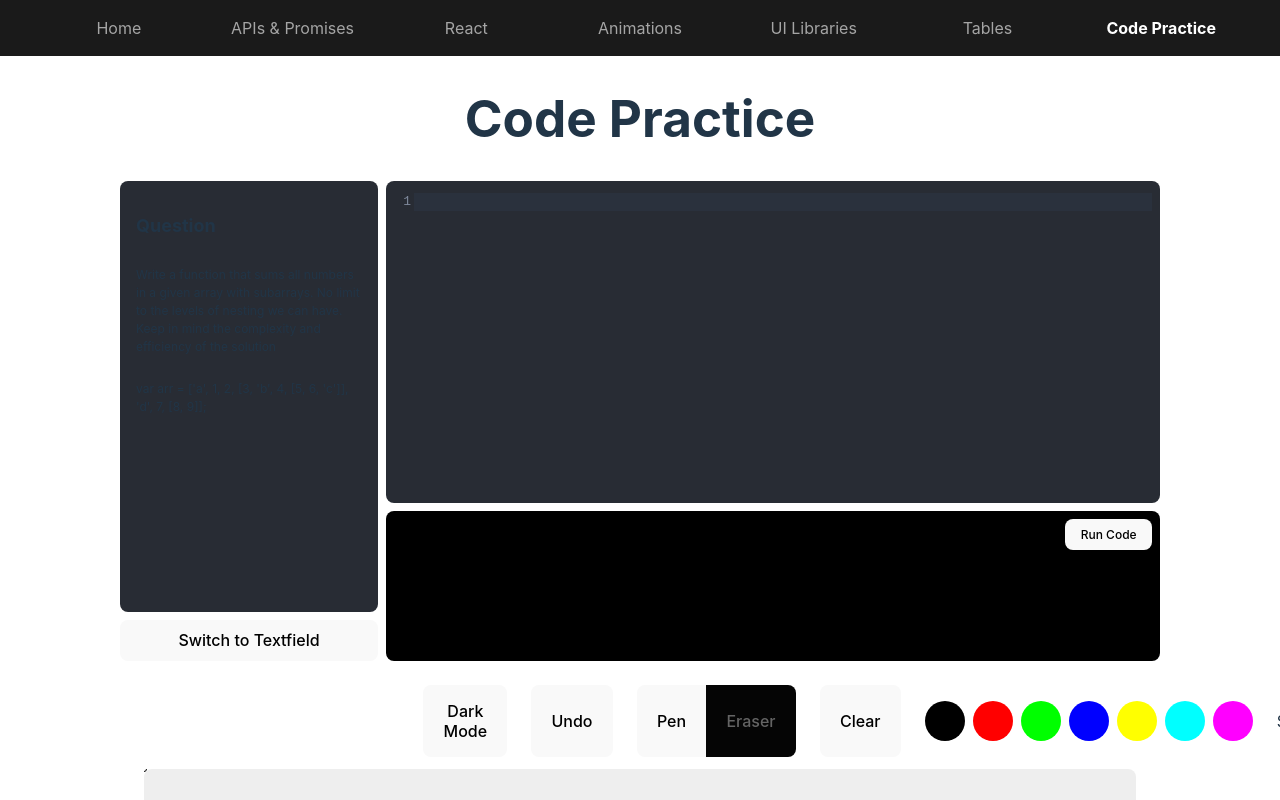
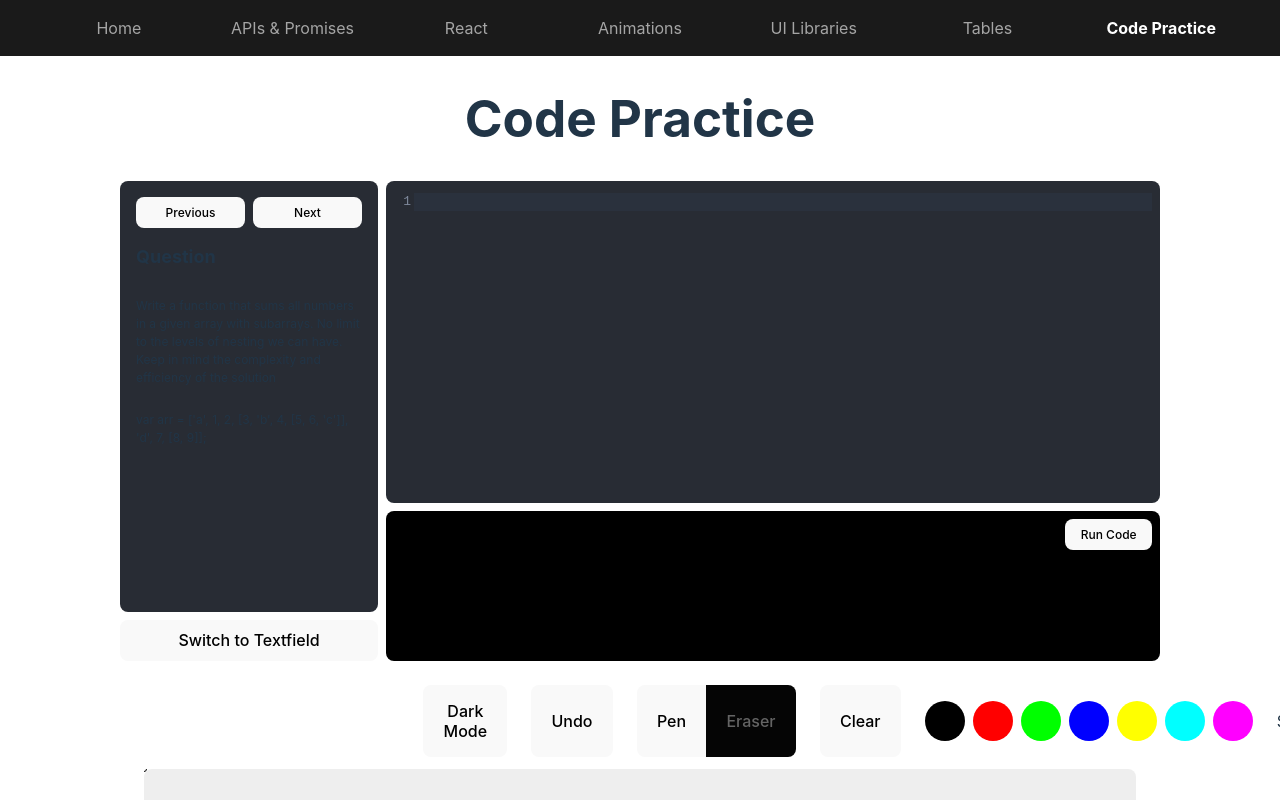
Before and after one commit to jon-slva/frontend-practice, a React (Vite) app: page /code-practice in a window 1280 px wide. Shown: the top 800 px of the page. Built offline with nearby package versions, Linux system fonts and the light colour scheme.

Commit message:
Add question navigation buttons

```diff
--- a/src/components/Ide/Ide.jsx
+++ b/src/components/Ide/Ide.jsx
@@ -1,7 +1,6 @@
 import { useEffect, useRef } from 'react';
 import { EditorState } from '@codemirror/state';
 import { EditorView, keymap, highlightSpecialChars, drawSelection, highlightActiveLine, lineNumbers } from '@codemirror/view';
-// import { defaultHighlightStyle } from '@codemirror/language';
 import { defaultKeymap, historyKeymap, history } from '@codemirror/commands';
 import { javascript } from '@codemirror/lang-javascript';
 import { searchKeymap, highlightSelectionMatches } from '@codemirror/search';
--- a/src/pages/CodePractice/CodePractice.jsx
+++ b/src/pages/CodePractice/CodePractice.jsx
@@ -9,11 +9,23 @@ const CodePractice = () => {
 	const [showWhiteboard, setShowWhiteboard] = useState(true); // State variable to toggle between Whiteboard and TextField
 	const [textFieldValue, setTextFieldValue] = useState(''); // State variable for the text field value
 	const [questionIndex, setQuestionIndex] = useState(questionCards[0]); // State variable for the question index
+	const [currentQuestion, setCurrentQuestion] = useState(questionCards[0]); // State variable for the current question
 
 	console.log(questionCards[0]);
 
 	const toggleView = () => {
 		setShowWhiteboard(!showWhiteboard);
+	};
+
+	const updateQuestionIndex = (direction) => {
+		let currentIndex = questionCards.indexOf(questionIndex);
+		let nextIndex = direction === 'next' ? currentIndex + 1 : currentIndex - 1;
+		if (nextIndex >= questionCards.length) {
+			nextIndex = 0;
+		} else if (nextIndex < 0) {
+			nextIndex = questionCards.length - 1;
+		}
+		setQuestionIndex(questionCards[nextIndex]);
 	};
 
 	return (
@@ -42,6 +54,20 @@ const CodePractice = () => {
 						textAlign: 'left',
 						flex: 1
 					}}>
+
+
+						<div style={{
+							display: 'flex',
+							justifyContent: 'space-between',
+							gap: '8px',
+						}}>
+							<button style={{ flex: '1' }} onClick={() => updateQuestionIndex('prev')}>
+								Previous
+							</button>
+							<button style={{ flex: '1' }} onClick={() => updateQuestionIndex('next')}>
+								Next
+							</button>
+						</div>
 
 						<h2>Question</h2>
 						<p>{questionIndex.instructions}</p>
```
